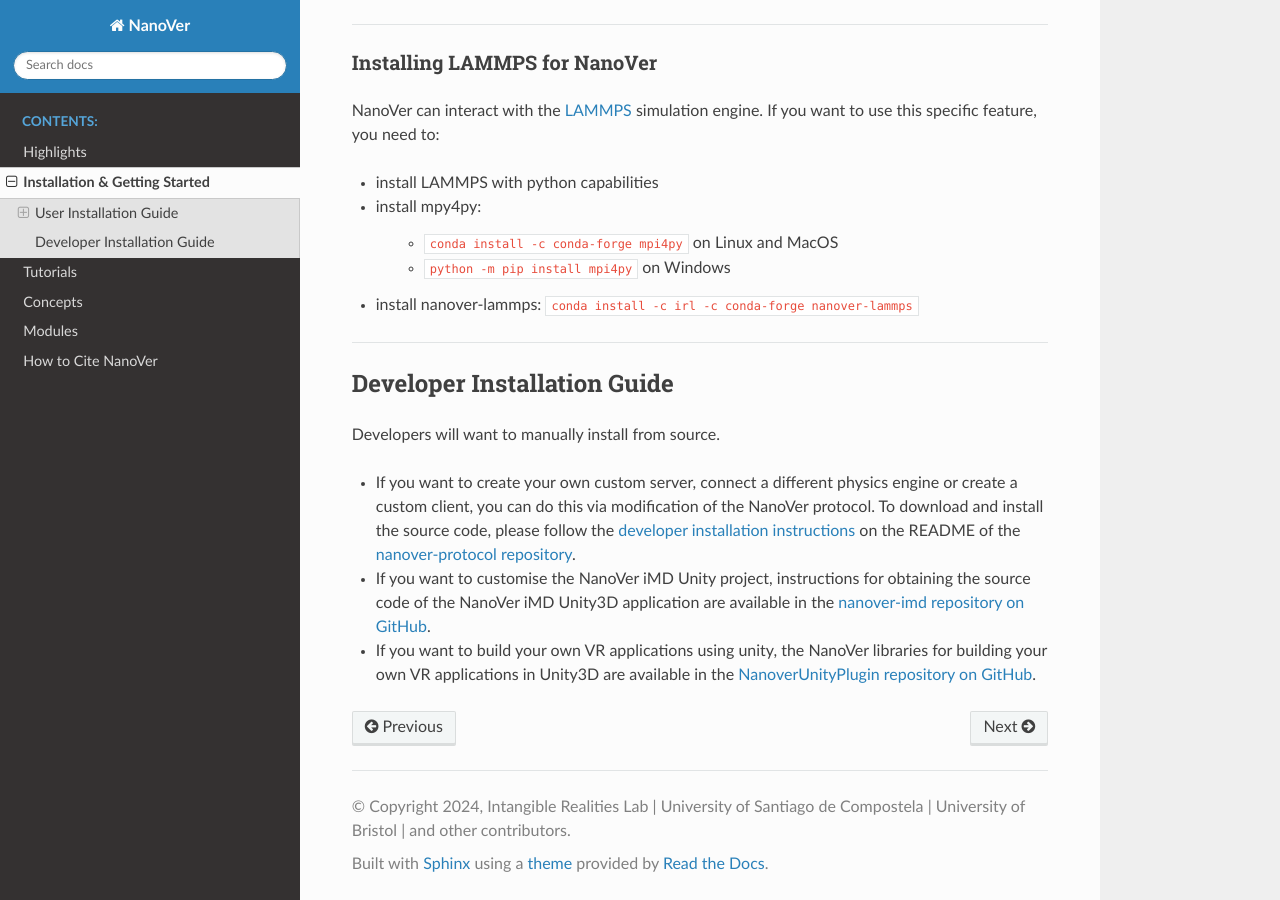
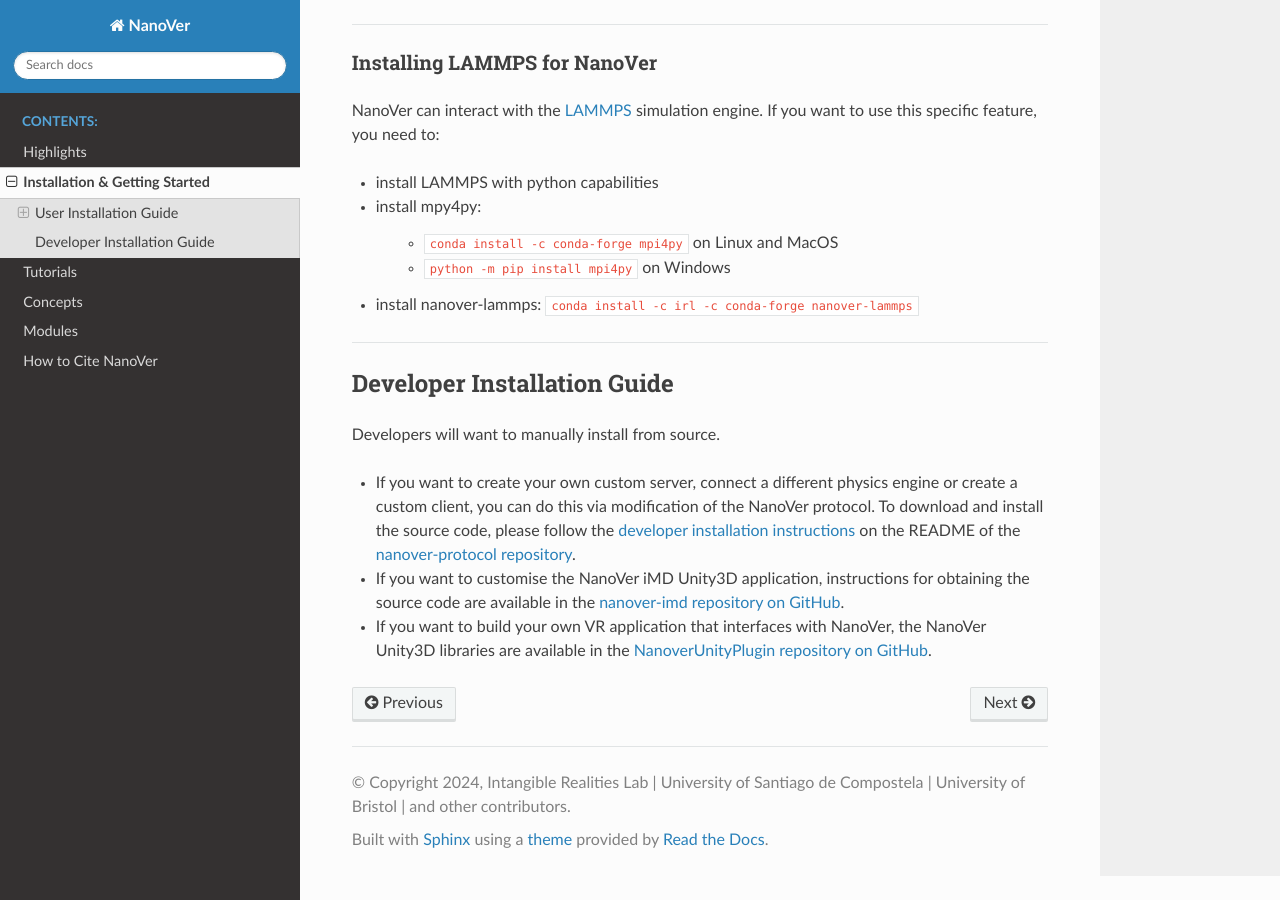
Before and after one commit to IRL2/nanover-docs, a Sphinx documentation site: the page built from source/installation.rst, in a window 1280 px wide and 900 px high, scrolled down 1920 px. Built offline with Sphinx 7.4.7 and the Read the Docs theme 2.0.0, drawn with Linux system fonts in a browser that asks for light colours; pages that are not in the unit, such as notebooks, are missing from menus; the version number could not be read and is left out.

Commit message:
Update installation.rst (#53)
Reworded the developer instructions for customising the NanoverIMD client and creating a custom VR client.

```diff
--- a/source/installation.rst
+++ b/source/installation.rst
@@ -118,8 +118,8 @@
   <https://github.com/IRL2/nanover-protocol?tab=readme-ov-file#setup-nanover-protocol-for-developers-on-mac-and-linux>`_
   on the README of the `nanover-protocol repository <https://github.com/IRL2/nanover-protocol>`_.
 
-* If you want to customise the NanoVer iMD Unity project, instructions for obtaining the source code of the NanoVer iMD
-  Unity3D application are available in the `nanover-imd repository on GitHub <https://github.com/IRL2/nanover-imd>`_.
+* If you want to customise the NanoVer iMD Unity3D application, instructions for obtaining the source code are available
+  in the `nanover-imd repository on GitHub <https://github.com/IRL2/nanover-imd>`_.
 
-* If you want to build your own VR applications using unity, the NanoVer libraries for building your own VR applications
-  in Unity3D are available in the `NanoverUnityPlugin repository on GitHub <https://github.com/IRL2/NanoverUnityPlugin>`_.
+* If you want to build your own VR application that interfaces with NanoVer, the NanoVer Unity3D libraries are available
+  in the `NanoverUnityPlugin repository on GitHub <https://github.com/IRL2/NanoverUnityPlugin>`_.
```
